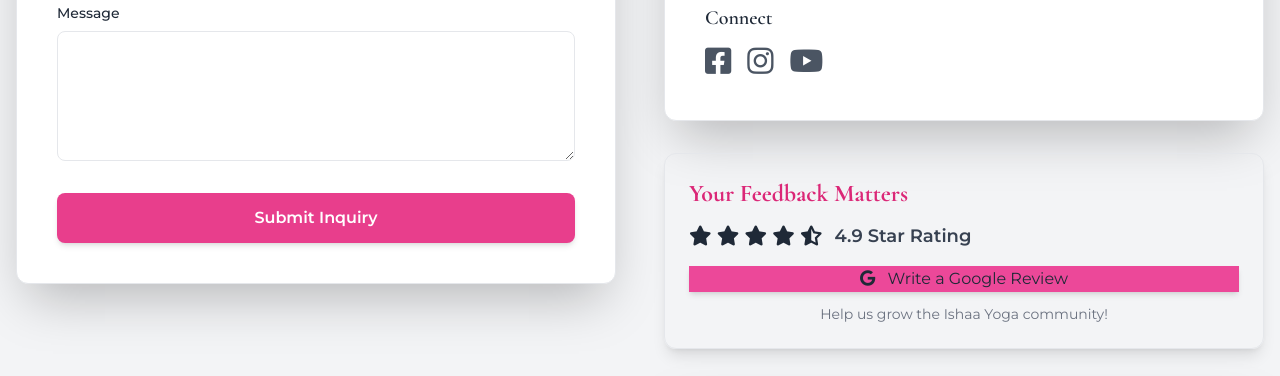
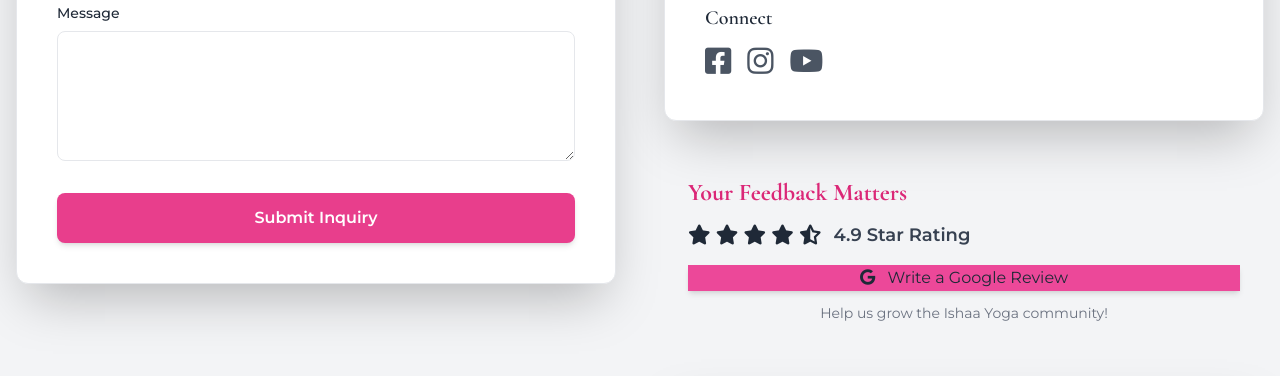
Before and after one commit to Tirthaaa/ISHAAYOGA, a plain HTML site: page index.html in a window 1280 px wide. Shown: the part 4476-4852 px from the top of the page. Drawn offline with nearby package versions, Linux system fonts and the light colour scheme; grey boxes are pictures that could not be loaded.

Commit message:
Update index.html

```diff
--- a/index.html
+++ b/index.html
@@ -510,7 +510,7 @@
                             </div>
                         </div>
                          <!-- Review Callout (NEW) -->
-                        <div class="p-6 rounded-xl bg-white-0  shadow-lg border border-white-100 dark:border-green-900/50">
+                        <div class="p-6 rounded-xl bg-white-0  shadow- border-white-100 dark:border-white-900/50">
                             <h3 class="text-2xl font-heading font-bold mb-3 text-pink-600 dark:text-pink-400">
                                 Your Feedback Matters
                             </h3>
```
